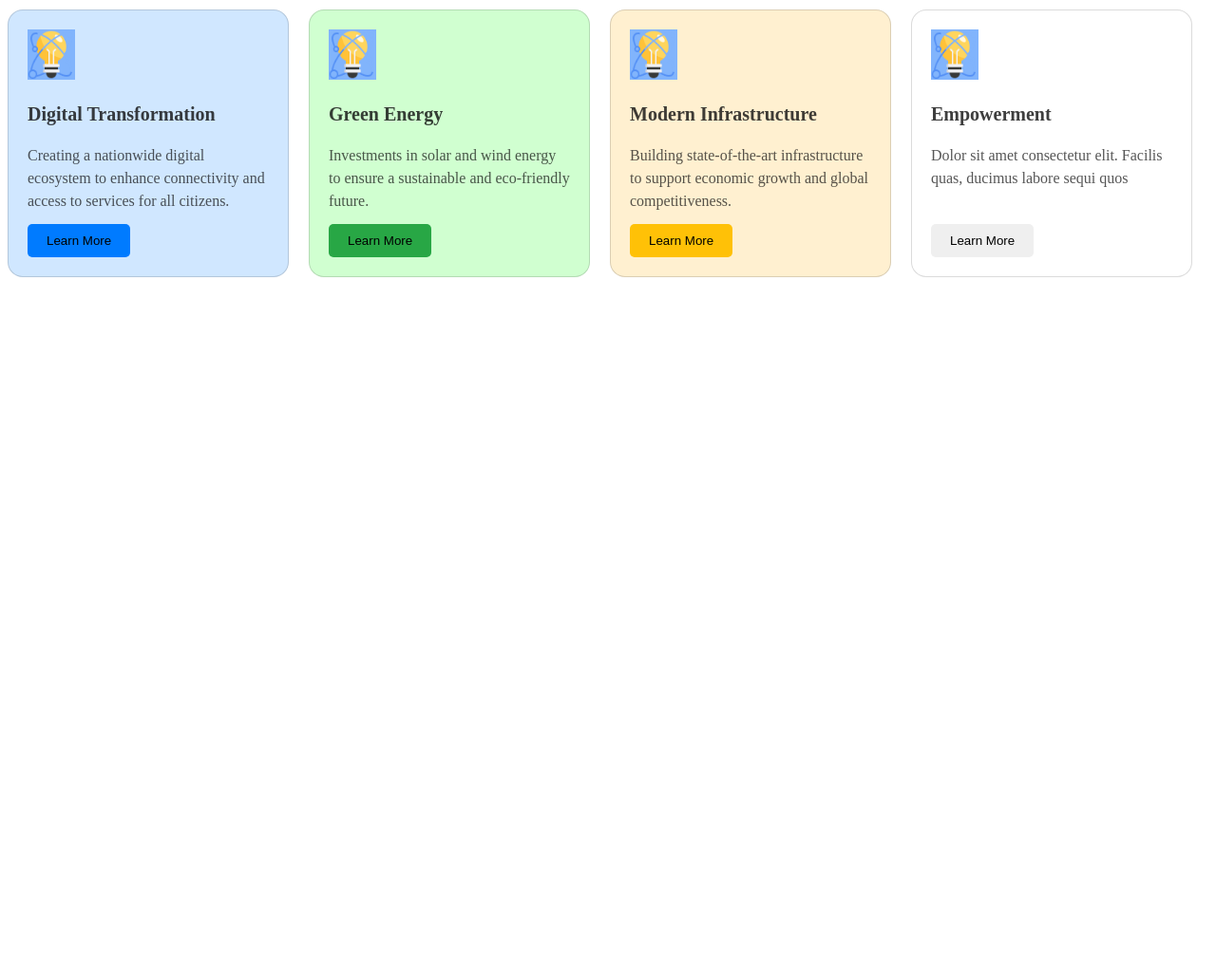
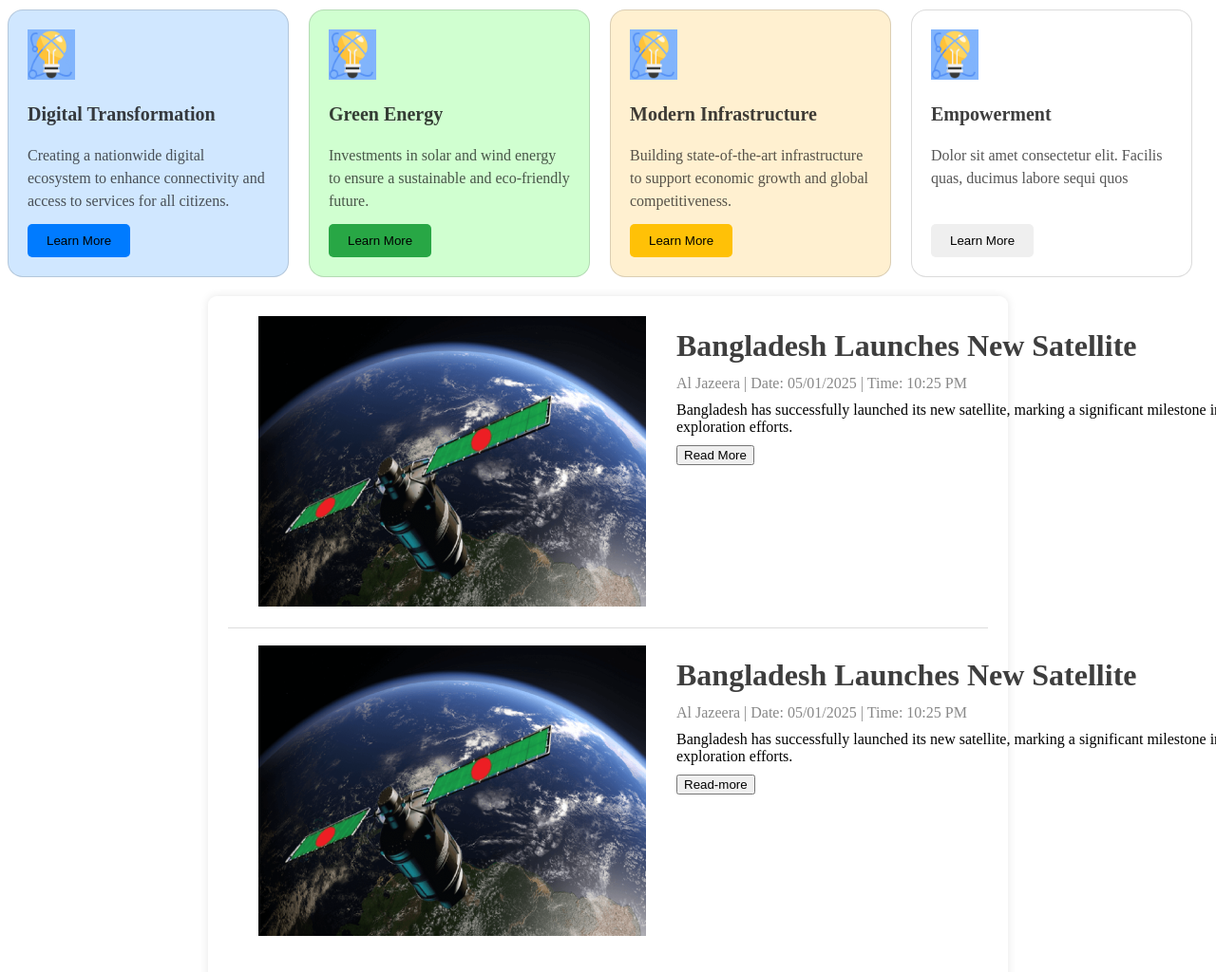
Before and after one commit to Remon2452/assignment-1, a plain HTML site: page index.html in a window 1280 px wide. Shown: the part 1114-2138 px from the top of the page at 95% size. Before the commit the page ends 1414 px from the top, so only its background shows below. Drawn offline with Linux system fonts and the light colour scheme.

Commit message:
fourth commit

```diff
--- a/index.html
+++ b/index.html
@@ -66,8 +66,29 @@
             </div>
         </div>
     </section>
+
     <section>
-
+        <div class="news-section"> <div class="news-item">
+             <div class="news-image">
+             <img src="assets/satelite.png" alt="Bangladesh Satellite">
+            </div>
+            <div class="news-content">
+                <h2 class="news-title">Bangladesh Launches New Satellite</h2>
+                 <div class="news-meta">Al Jazeera | Date: 05/01/2025 | Time: 10:25 PM</div>
+                  <div class="news-excerpt"> Bangladesh has successfully launched its new satellite,
+                    marking a significant milestone in the nation's space exploration efforts.</div>
+                    <button >Read More</button>
+                 </div> </div>
+                  <div class="news-item">
+                    <div class="news-image">
+              <img class="aa" src="assets/satelite.png" alt="Bangladesh Satellite"> </div>
+              <div class="news-content">
+               <h2 class="news-title">Bangladesh Launches New Satellite</h2>
+                <div class="news-meta">Al Jazeera | Date: 05/01/2025 | Time: 10:25 PM</div> <div class="news-excerpt"> Bangladesh has successfully launched its new satellite, marking a significant milestone in the nation's space exploration efforts. </div>
+                  <button>Read-more</button>
+                </div>
+             </div>
+             </div>
     </section>
 </body>
 </html>
--- a/style/style.css
+++ b/style/style.css
@@ -168,3 +168,64 @@ text-align: left;
  .card .co-Empowerment button{
      background-color: #28a745;
  }
+ .news-section{
+    max-width: 800px;
+    margin: 20px auto;
+    padding: 21px;
+    background-color: none;
+    border-radius: 9px;
+    box-shadow: 0 0 10px rgba(0, 0, 0, 0.1);
+ }
+ .news-item{
+    display: flex;
+    margin-bottom: 18px;
+    border-bottom: 1px solid #ddd;
+    padding-bottom: 22px;
+ }
+ .news-item:last-child {
+     border-bottom: none;
+     }
+     .news-image{
+
+position: static;
+width: 408px;
+height: 306px;
+flex: none;
+order: 0;
+flex-grow: 0;
+margin: 0px 32px;
+ border-radius: 24px;
+background: url(image);
+   }
+   .news-content { flex: 2; }
+
+   .news-title{
+
+position: static;
+width: 700px;
+height: 38px;
+display: flex;
+flex-direction: column;
+justify-content: flex-start;
+align-items: flex-start;
+gap: 12;
+padding: 0px;
+flex: none;
+order: 0;
+align-self: stretch;
+flex-grow: 0;
+margin: 12px 0px;
+    color: rgba(14, 14, 14, 0.8);
+font-family: Fira Sans;
+font-size: 32px;
+font-weight: 700;
+line-height: 38px;
+letter-spacing: 0%;
+text-align: left;
+   }
+   .news-meta { color: #888; margin-bottom: 10px; }
+
+   .news-excerpt { margin-bottom: 10px; }
+   .aa{
+
+   }
```
